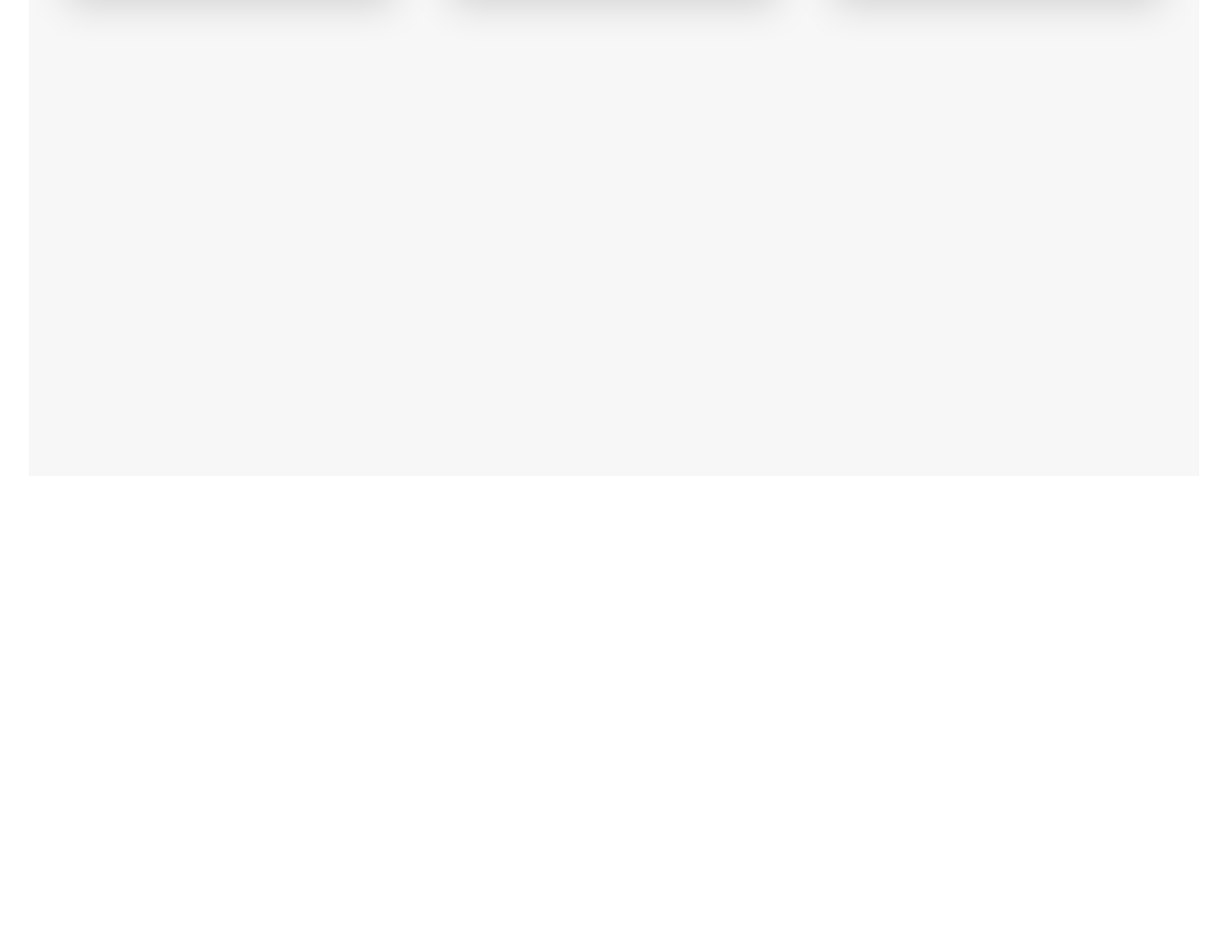
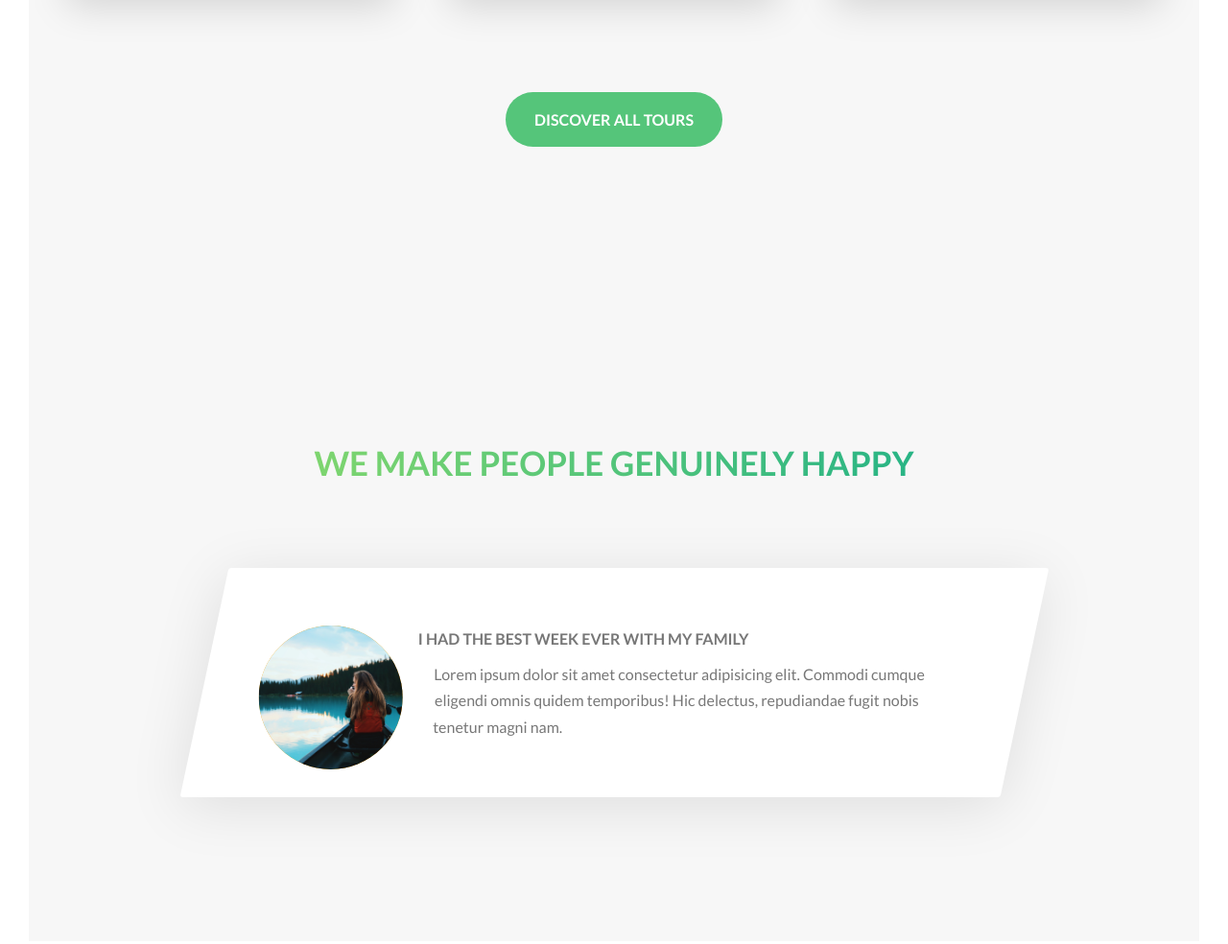
Before and after one commit to whrudgns13/tour-local-project, a website: page index.html in a window 1280 px wide. Shown: the part 2967-3951 px from the top of the page at 96% size. Before the commit the page ends 3493 px from the top, so only its background shows below. Drawn offline with Linux system fonts and the light colour scheme.

Commit message:
스토리 섹션 추가

```diff
--- a/index.html
+++ b/index.html
@@ -210,6 +210,34 @@
                     </div>
                 </div>
             </div>
+            <div class="u-center-text u-margin-top-huge">
+                <a href="#" class="btn btn--green">Discover all tours</a>
+            </div>
+        </section>
+        <section class="section-stories">
+            <div class="u-center-text u-margin-button-big">
+                <h2 class="heading-secondry">
+                    We make people genuinely happy
+                </h2>
+            </div>
+            <div class="row">
+                <div class="story">
+                    <figure class="story__shape">
+                        <img class="story__img" src="./img/nat-8.jpg" alt="Person on a tour">
+                    </figure>
+                    <div class="story__text">
+                        <h3 class="heading-thirdry u-margin-button-small">
+                            I had the best week ever with my family
+                        </h3>
+                        <p class="paragraph">
+                            Lorem ipsum dolor sit amet consectetur adipisicing elit. Commodi cumque eligendi omnis quidem
+                            temporibus! Hic delectus,
+                            repudiandae fugit nobis tenetur magni nam.
+                        </p>
+                    </div>
+                </div>
+            </div>
+
         </section>
     </main>
     <!-- <section class="grid-test">
--- a/sass/base/_utilities.scss
+++ b/sass/base/_utilities.scss
@@ -13,3 +13,11 @@
 .u-margin-button-small{
   margin-bottom: 1rem;
 }
+
+.u-margin-top-huge{
+  margin-top: 10rem;
+}
+
+.u-margin-top-big{
+  margin-top: 8rem;
+}
--- a/sass/components/_button.scss
+++ b/sass/components/_button.scss
@@ -34,6 +34,15 @@
 
     &::after{
       background-color: $color-white;
+    }
+  }
+
+  &--green{
+    background-color: $color-primary;
+    color : $color-white;
+
+    &::after{
+      background-color: $color-primary;
     }
   }
 
--- a/sass/components/_card.scss
+++ b/sass/components/_card.scss
@@ -66,7 +66,7 @@
     height: 23rem;
     background-blend-mode: screen;
     clip-path: polygon(0 0, 100% 0, 100% 85%, 0 100%);
-
+    border-radius: .3rem;
     &--1{
       background-image: linear-gradient(
         to right bottom,
--- /dev/null
+++ b/sass/components/_story.scss
@@ -0,0 +1,32 @@
+.story{
+  width : 75%;
+  margin : auto;
+  box-shadow: 0 1rem 6rem rgba($color-black, .1);
+  background-color: $color-white;
+  border-radius: .3rem;
+  padding : 6rem;
+  padding-left : 9rem;
+  font-size : $default-font-size;
+  transform: skewX(-12deg);
+
+  & > * {
+    transform: skewX(12deg);
+  }
+
+  &__shape{
+    width : 15rem;
+    height: 15rem;
+    background-color: orange;
+    float : left;
+    -webkit-shape-outside: circle(50% at 50% 50%);
+    shape-outside: circle(50% at 50% 50%);
+    -webkit-clip-path: circle(50% at 50% 50%);
+    clip-path: circle(50% at 50% 50%);
+    transform: translateX(-3rem) skewX(12deg);
+  }
+
+  &__img{
+    height: 100%;
+    background-size: cover;
+  }
+}
--- a/sass/main.scss
+++ b/sass/main.scss
@@ -11,6 +11,7 @@
 @import "components/composition";
 @import "components/feature-box";
 @import "components/card";
+@import "components/story";
 
 @import "layout/header";
 @import "layout/grid";
--- a/sass/pages/home.scss
+++ b/sass/pages/home.scss
@@ -24,6 +24,11 @@
 
 .section-tours{
   background-color: $color-grey-light-1;
-  padding : 25rem 0 50rem 0;
+  padding : 25rem 0 15rem 0;
   margin-top : -10rem;
 }
+
+.section-stories{
+  padding : 15rem 0;
+  background-color: $color-grey-light-1;
+}
```
Also changed, not shown: css/style.css.
